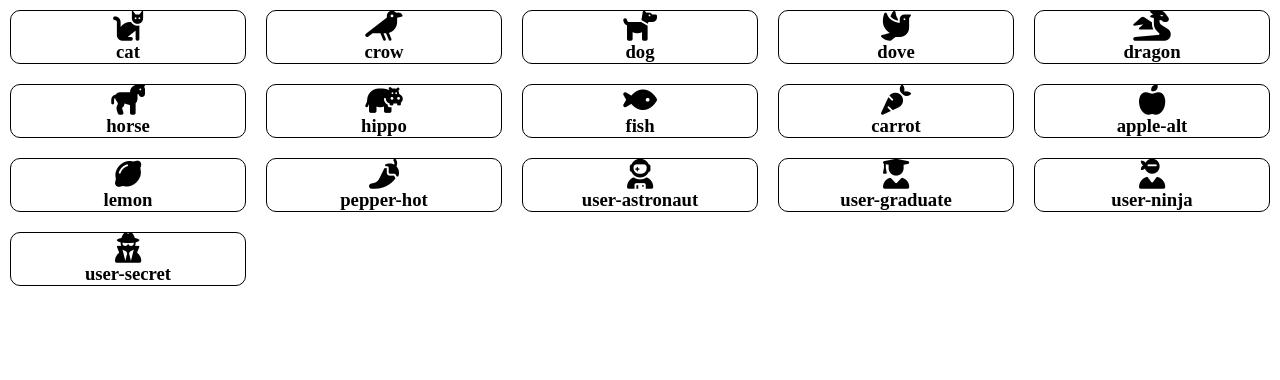
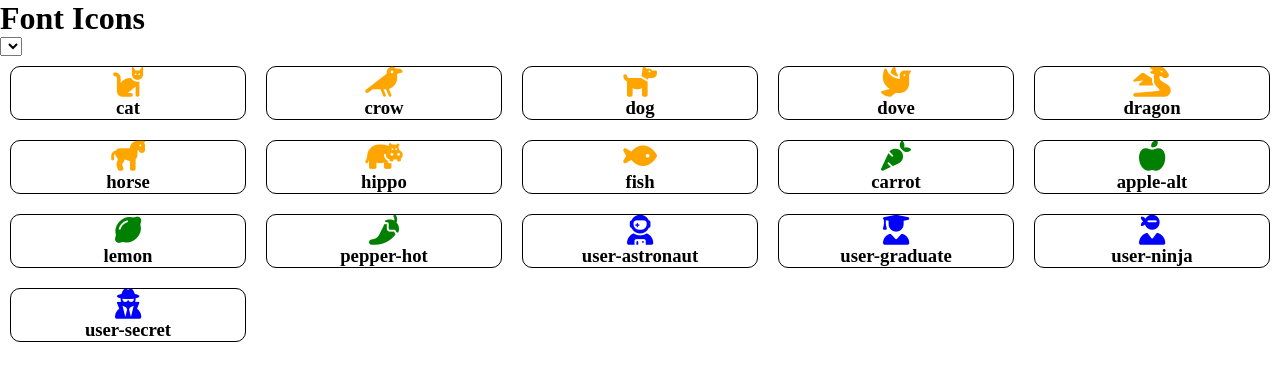
Before and after one commit to MatteoBassanin/cartella-repo-js-es6-icons, a plain HTML site: page index.html in a window 1280 px wide. Drawn offline with Linux system fonts and the light colour scheme.

Commit message:
added color to icons

```diff
--- a/css/style.css
+++ b/css/style.css
@@ -21,4 +21,4 @@
 
 i{
     font-size: 30px;
-}
+};
--- a/index.html
+++ b/index.html
@@ -10,9 +10,26 @@
 </head>
 <body>
 
-    <div id="container">
 
-    </div>
+    <header>
+        <h1>Font Icons</h1>
+    </header>
+
+
+    <main>
+        <div class="filter_bar">
+            <select name="" id="">
+                <option value=""></option>
+                <option value=""></option>
+                <option value=""></option>
+                <option value=""></option>
+            </select>
+        </div>
+        <div id="container">
+
+        </div>
+
+    </main>
 
 
 
--- a/js/main.js
+++ b/js/main.js
@@ -121,7 +121,7 @@ let containerDOM = document.getElementById("container");
 for(let i = 0; i < arrayIcons.length; i++){
 	let innerContainerDom = document.createElement("div");
 	innerContainerDom.innerHTML = `
-	<i class="fa-solid fa-${arrayIcons[i].name}"></i>
+	<i class="fa-solid fa-${arrayIcons[i].name} "style="color:${arrayIcons[i].color}"></i>
 	<h3>${arrayIcons[i].name}</h3>
 	`;
 	containerDOM.appendChild(innerContainerDom);
```
